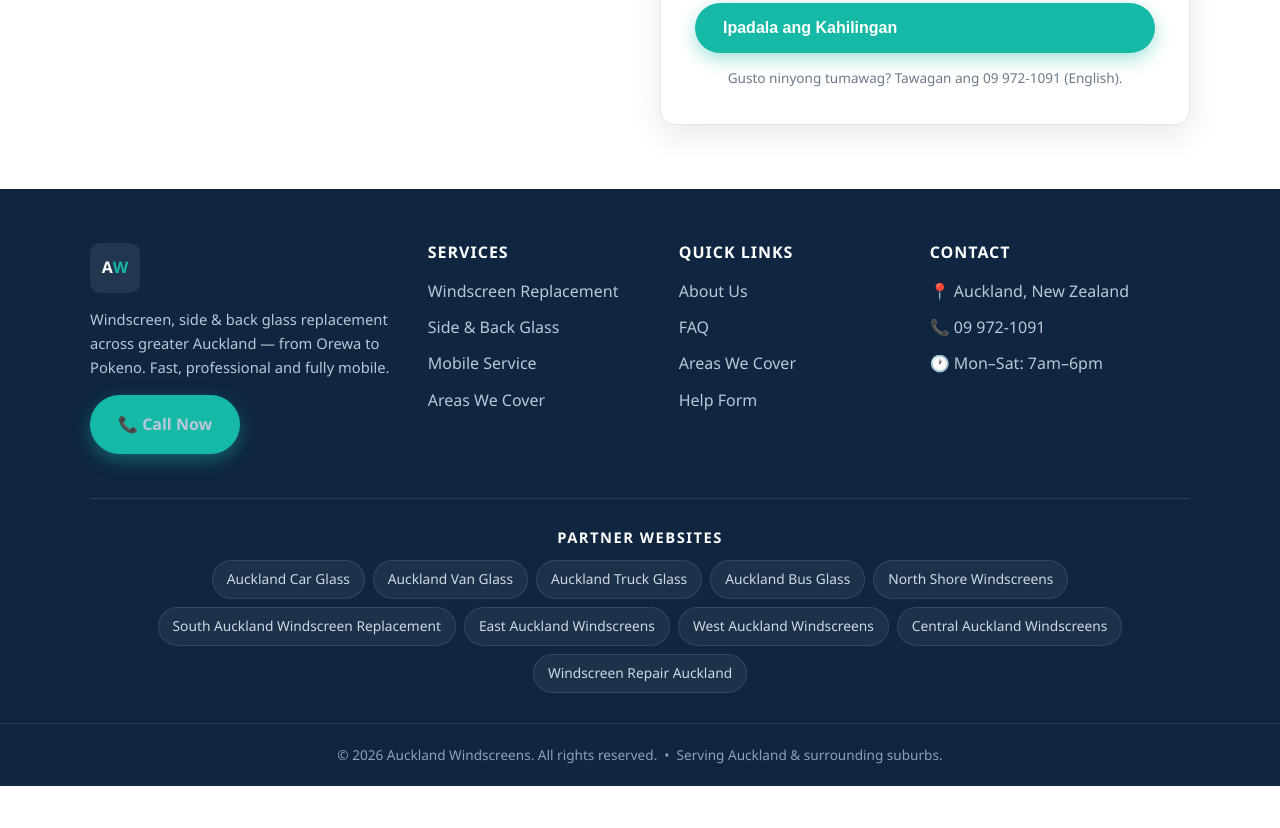
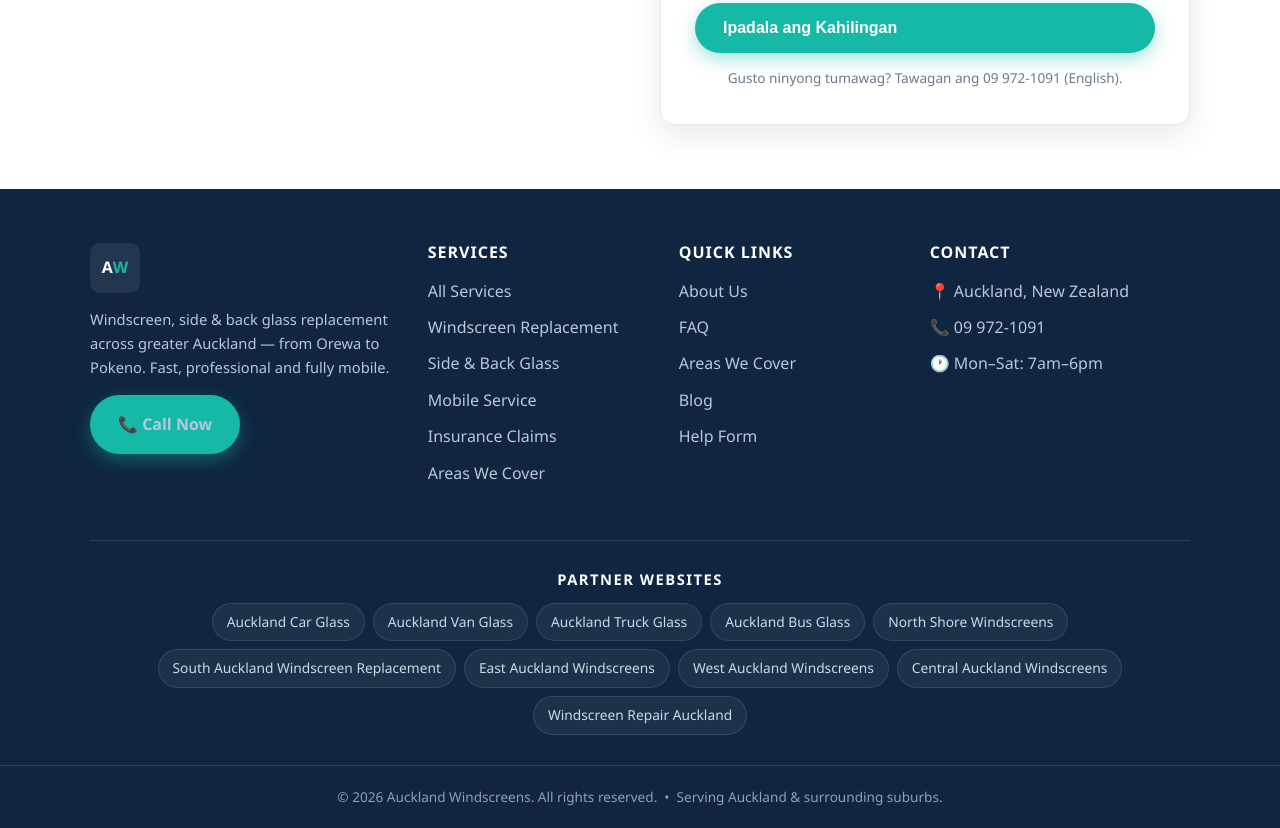
Before and after one commit to globaltradetechnz-alt/Auckland-Windscreens, a plain HTML site: page help-fil.html in a window 1280 px wide. Shown: the part 1425-2253 px from the top of the page. Before the commit the page ends 2211 px from the top, so only its background shows below. Drawn offline with Linux system fonts and the light colour scheme.

Commit message:
Update help-fil.html: add Services and Blog links in nav/footer

```diff
--- a/help-fil.html
+++ b/help-fil.html
@@ -31,6 +31,7 @@
     <button class="nav-toggle" aria-label="Open menu"><span></span><span></span><span></span></button>
     <ul class="nav-links">
       <li><a href="index.html">Home</a></li>
+      <li><a href="services.html">Services</a></li>
       <li><a href="windscreen-replacement.html">Windscreens</a></li>
       <li><a href="side-back-glass.html">Side & Back Glass</a></li>
       <li><a href="mobile-service.html">Mobile Service</a></li>
@@ -53,9 +54,11 @@
       <div>
         <h4>Services</h4>
         <ul>
+          <li><a href="services.html">All Services</a></li>
           <li><a href="windscreen-replacement.html">Windscreen Replacement</a></li>
           <li><a href="side-back-glass.html">Side & Back Glass</a></li>
           <li><a href="mobile-service.html">Mobile Service</a></li>
+          <li><a href="insurance-claims.html">Insurance Claims</a></li>
           <li><a href="areas-we-cover.html">Areas We Cover</a></li>
         </ul>
       </div>
@@ -65,6 +68,7 @@
           <li><a href="about.html">About Us</a></li>
           <li><a href="faq.html">FAQ</a></li>
           <li><a href="areas-we-cover.html">Areas We Cover</a></li>
+          <li><a href="blog/index.html">Blog</a></li>
           <li><a href="contact.html">Help Form</a></li>
         </ul>
       </div>
```
